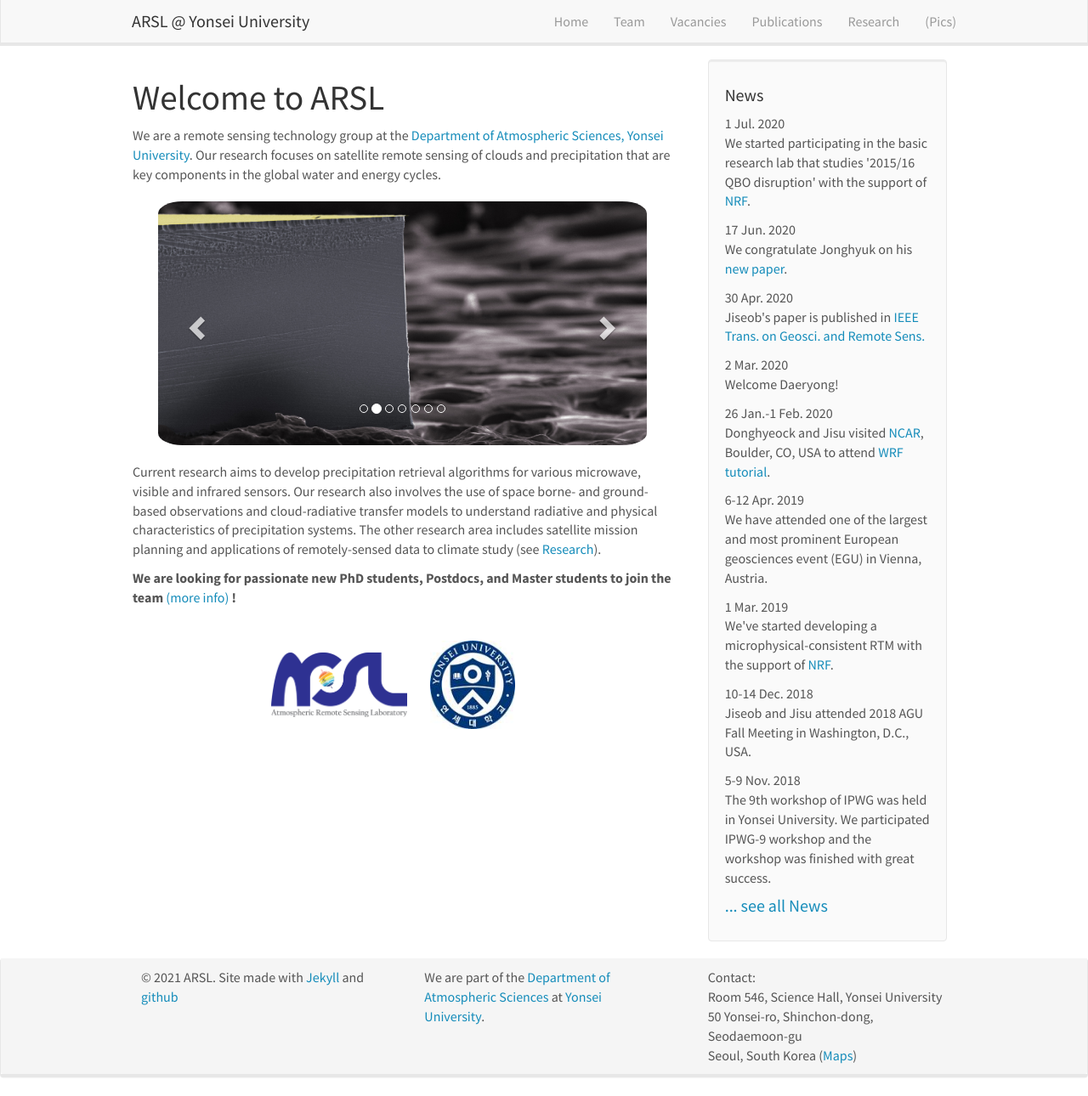
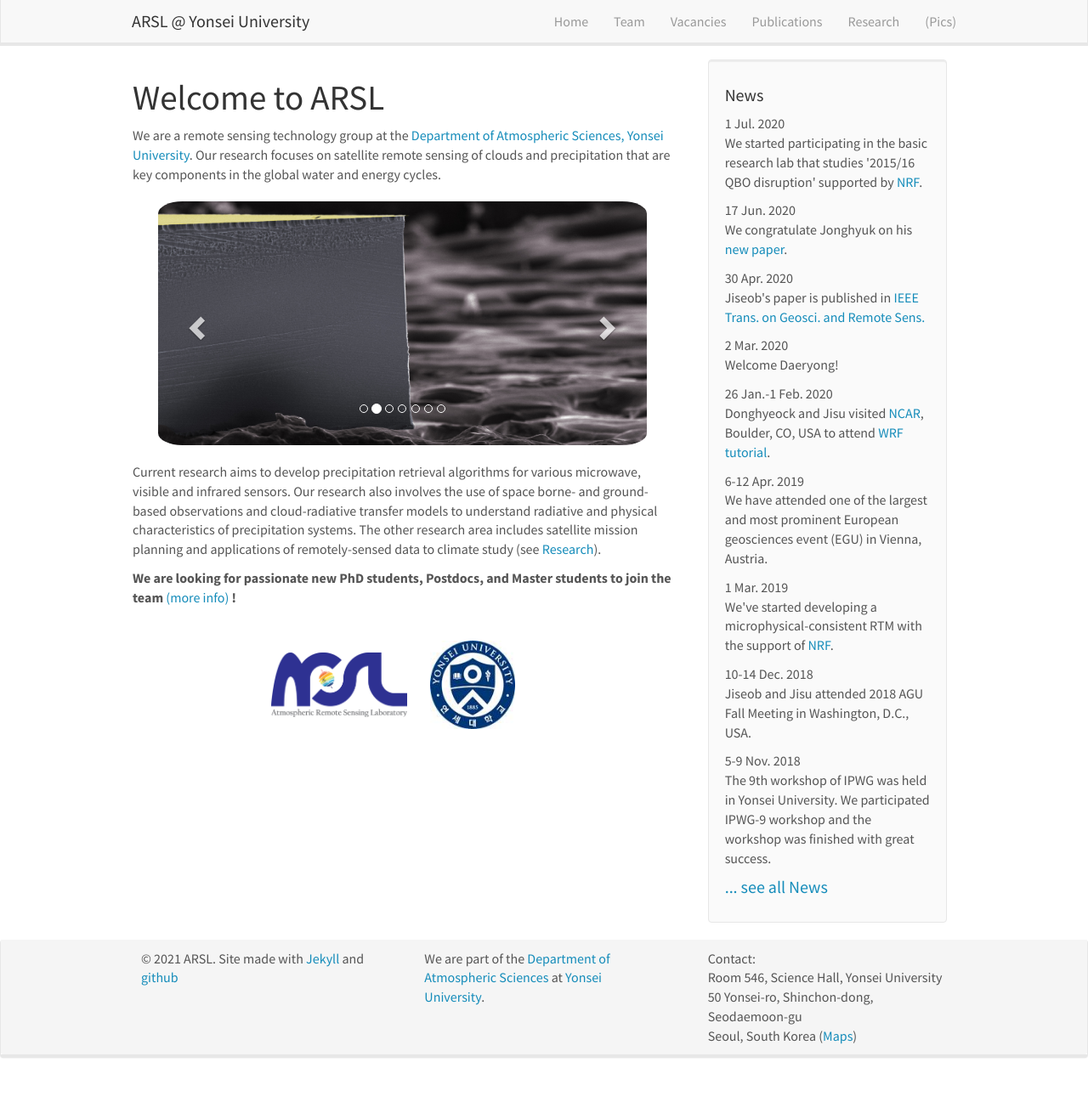
Before and after one commit to roo2003/roo2003.github.io, a Jekyll site: the page built from _pages/home.md, in a window 1280 px wide and 1290 px high. Shown: the whole window at 85% size. Built offline with Jekyll 4.4.1, drawn with Linux system fonts in a browser that asks for light colours; nearby versions of some CDN libraries.

```diff
--- a/_data/news.yml
+++ b/_data/news.yml
@@ -1,6 +1,6 @@
 
 - date: 1 Jul. 2020
-  headline: "We started participating in the basic research lab that studies '2015/16 QBO disruption' with the support of <a href='https://www.nrf.re.kr/eng/'>NRF</a>."
+  headline: "We started participating in the basic research lab that studies '2015/16 QBO disruption' supported by <a href='https://www.nrf.re.kr/eng/'>NRF</a>."
 
 - date: 17 Jun. 2020
   headline: "We congratulate Jonghyuk on his <a href='https://doi.org/10.3390/rs12121953'>new paper</a>."
```
